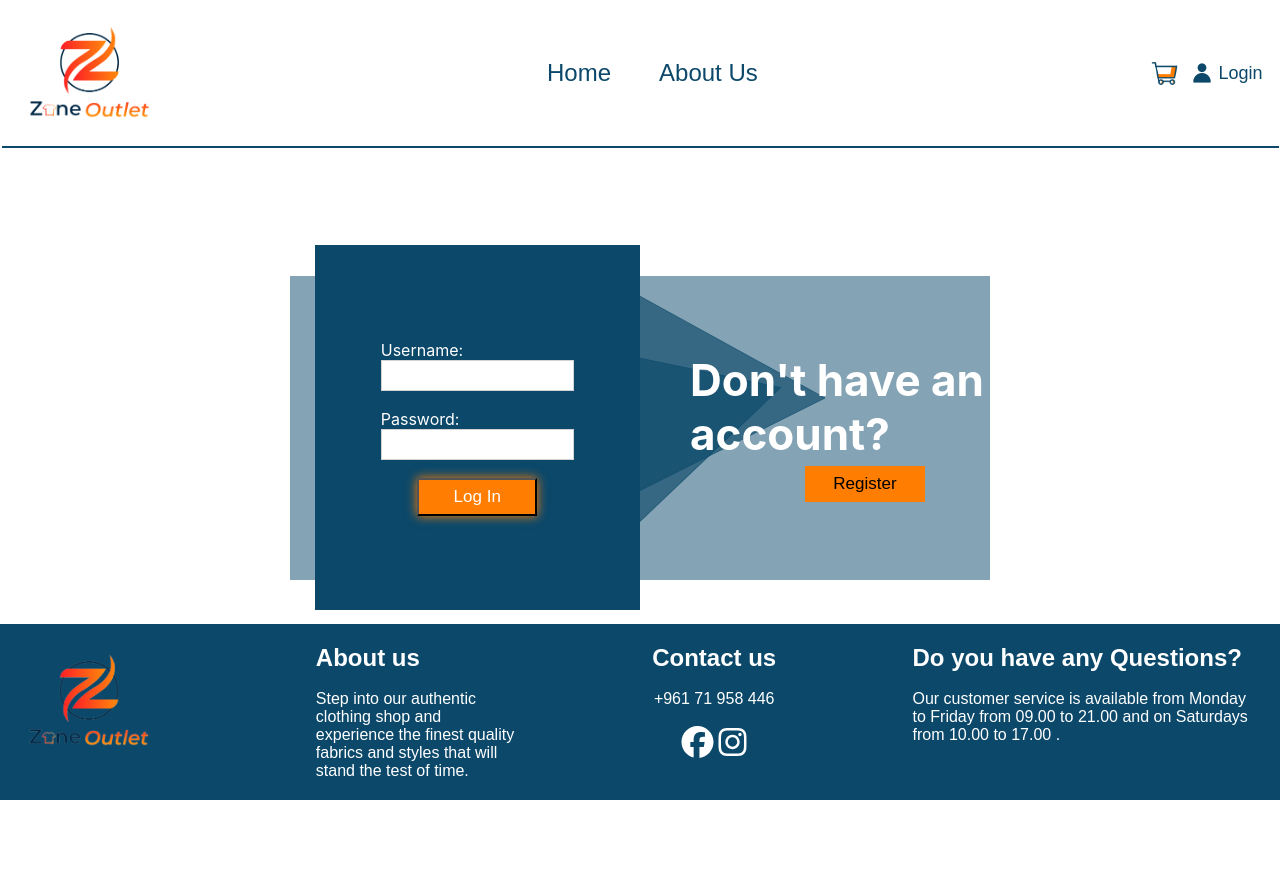
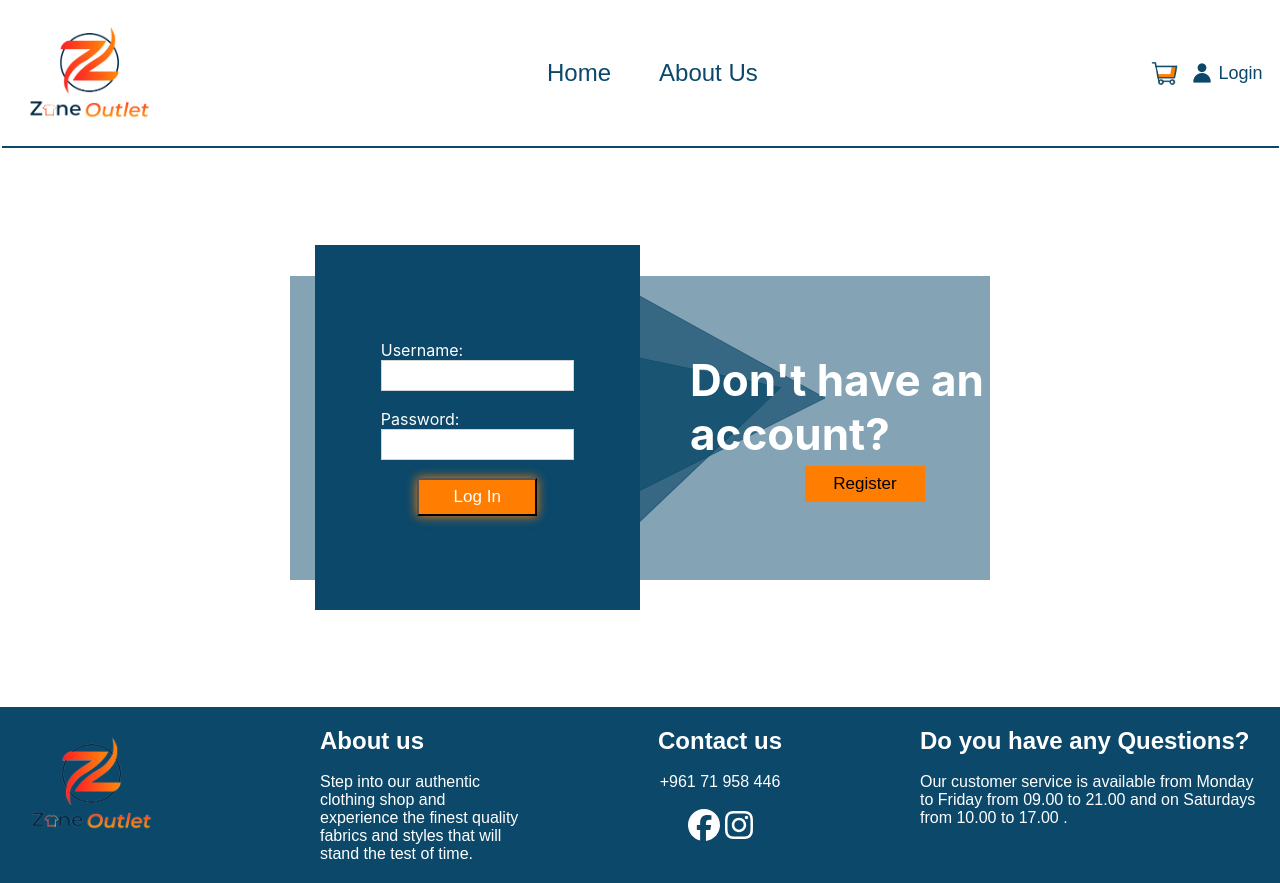
Before and after one commit to JihanSh/Real-Client-frontend, a React (Create React App) app: page /auth in a window 1280 px wide. Before the commit the page ends 800 px from the top, so only its background shows below. Built offline with nearby package versions, Linux system fonts and the light colour scheme.

Commit message:
fixed design of footer

```diff
--- a/src/component/Header/footer/footer.css
+++ b/src/component/Header/footer/footer.css
@@ -1,17 +1,13 @@
 .footer-container {
-  width: 100%;
-  position: fixed;
-  left: 50%;
-    transform: translateX(-50%);
-
-  bottom: 0px;
+    width: 1250px;
+    margin: auto;
     display: grid;
     background-color: #0b486a;
     color: white;
     font-family: sans-serif;
     grid-template-columns: 200px 200px 200px 350px;
     padding: 20px;
-  max-width: 1245px;
+
     justify-content: space-between;
     align-items: normal;
   }
```
Lines whose indentation alone changed are shown as unchanged.
